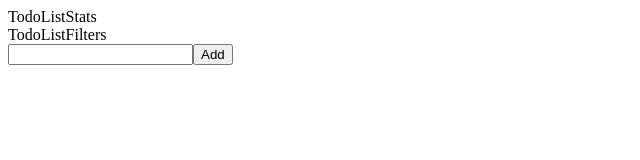
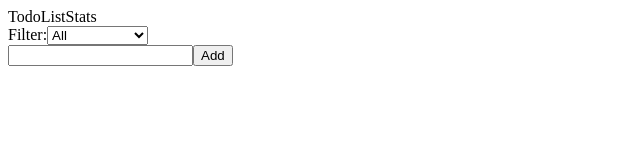
Before and after one commit to alstn2468/recoil-tutorial, a React (Create React App) app in the folder BasicTutorial/: page / in a window 1280 px wide. Shown: the top 160 px of the page, without its empty margins (0-640 px from the left). Built offline with nearby package versions, Linux system fonts and the light colour scheme.

Commit message:
Implement TodoListFilters component

```diff
--- a/BasicTutorial/src/TodoListFilters.js
+++ b/BasicTutorial/src/TodoListFilters.js
@@ -1,7 +1,24 @@
 import React from 'react';
+import { useRecoilState } from 'recoil';
+import { todoListFilterState } from './RecoilState';
 
 function TodoListFilters() {
-    return <div>TodoListFilters</div>;
+    const [filter, setFilter] = useRecoilState(todoListFilterState);
+
+    const updateFilter = ({ target: { value } }) => {
+        setFilter(value);
+    };
+
+    return (
+        <>
+            Filter:
+            <select value={filter} onChange={updateFilter}>
+                <option value="Show All">All</option>
+                <option value="Show Completed">Completed</option>
+                <option value="Show Uncompleted">Uncompleted</option>
+            </select>
+        </>
+    );
 }
 
 export default TodoListFilters;
```
